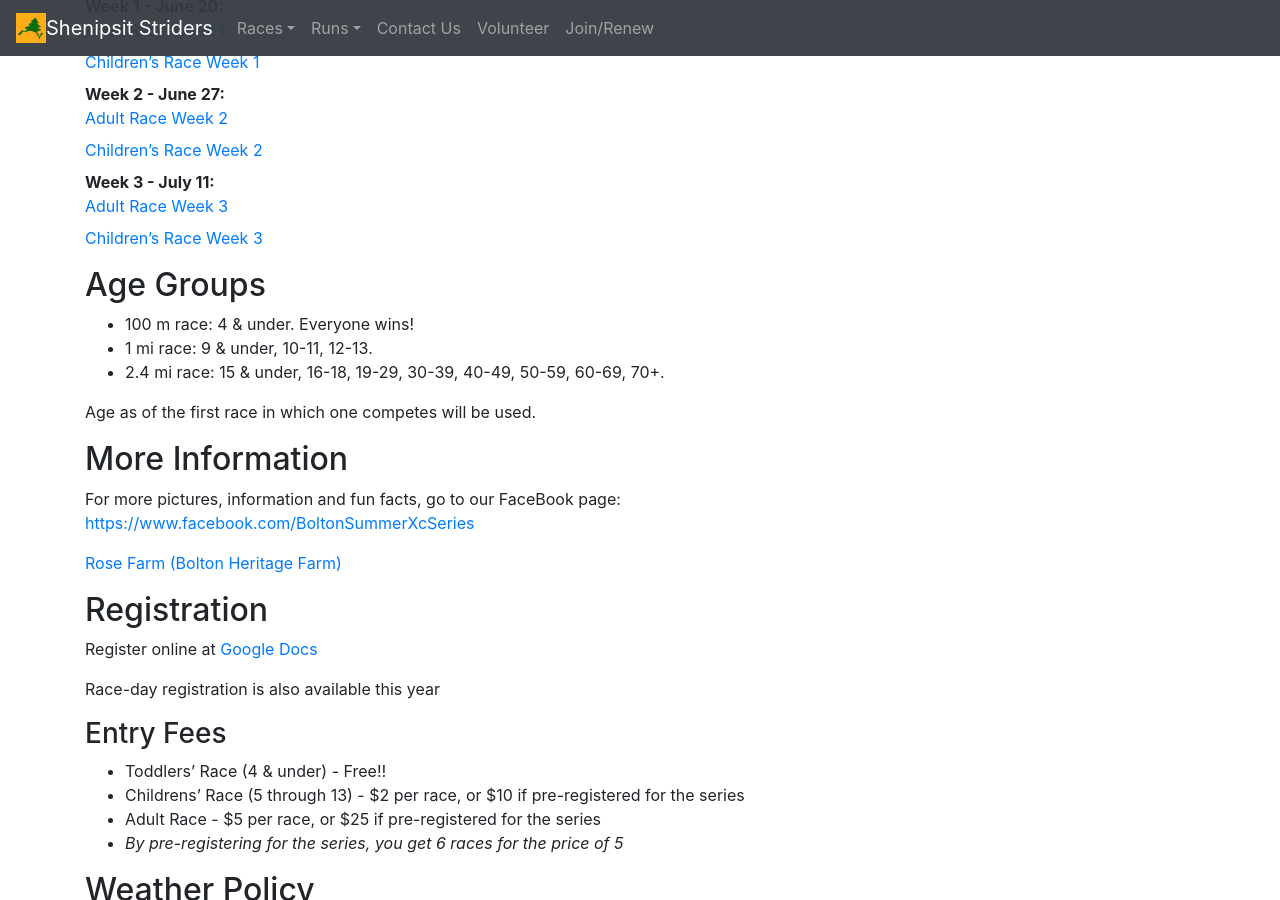
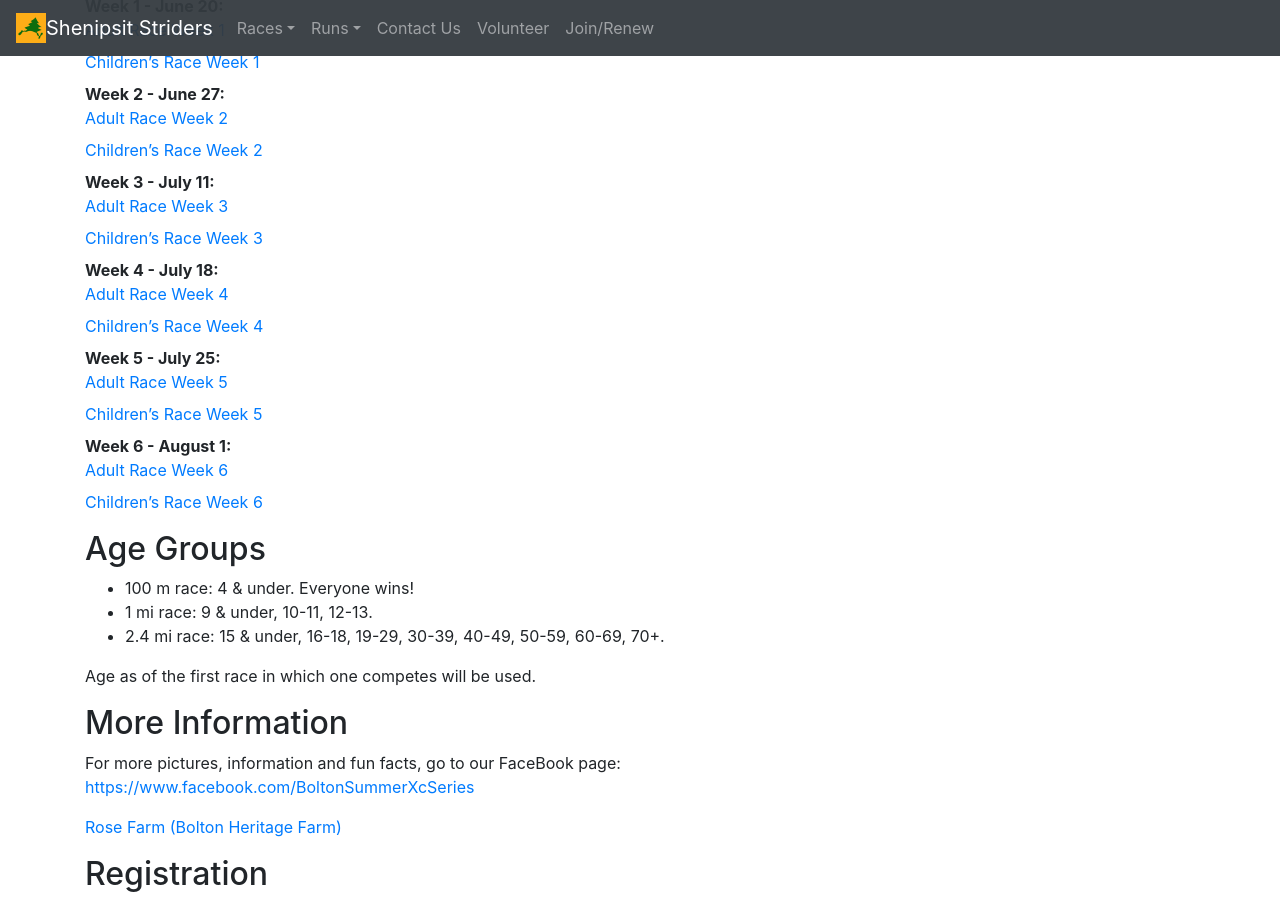
Before and after one commit to ShenipsitStriders/ShenipsitStriders.github.io, a Jekyll site: the page built from _club-races/bolton-summer-xc-series.md, in a window 1280 px wide and 900 px high, scrolled down 1014 px. Built offline with Jekyll 4.4.1, drawn with Linux system fonts in a browser that asks for light colours.

```diff
--- a/_club-races/bolton-summer-xc-series.md
+++ b/_club-races/bolton-summer-xc-series.md
@@ -72,6 +72,18 @@
 : [Adult Race Week 3](https://www.webscorer.com/racedetails?raceid=143796){: target="_blank"}
 : [Children's Race Week 3](https://www.webscorer.com/racedetails?raceid=143794){: target="_blank"}
 
+Week 4 - July 18:
+: [Adult Race Week 4](https://www.webscorer.com/racedetails?raceid=144351){: target="_blank"}
+: [Children's Race Week 4](https://www.webscorer.com/racedetails?raceid=144349){: target="_blank"}
+
+Week 5 - July 25:
+: [Adult Race Week 5](https://www.webscorer.com/racedetails?raceid=144965){: target="_blank"}
+: [Children's Race Week 5](https://www.webscorer.com/racedetails?raceid=144964){: target="_blank"}
+
+Week 6 - August 1:
+: [Adult Race Week 6](https://www.webscorer.com/racedetails?raceid=145633){: target="_blank"}
+: [Children's Race Week 6](https://www.webscorer.com/racedetails?raceid=145631){: target="_blank"}
+
 ## Age Groups
 
 * 100 m race: 4 & under. Everyone wins!
```
